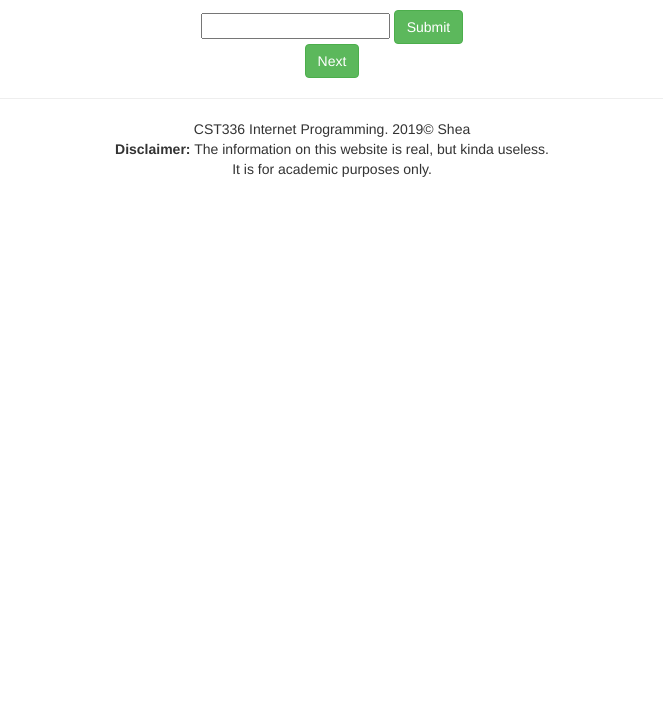
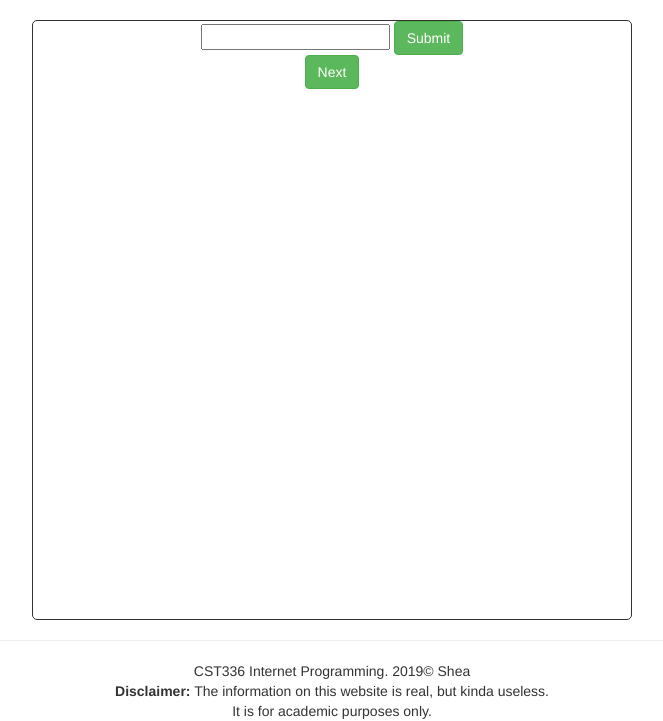
Before and after one commit to LAShea92/cst336-hw2, a PHP site: page / in a window 1280 px wide. Shown: the part 89-810 px from the top of the page, without its empty margins (308-971 px from the left). Before the commit the page ends 266 px from the top, so only its background shows below. Run offline with PHP 8.4, Linux system fonts and the light colour scheme; some libraries are stand-ins or nearby versions.

Commit message:
This is one in many

```diff
--- a/css/styles.css
+++ b/css/styles.css
@@ -0,0 +1,8 @@
+#quizArea{
+    margin: 20px auto;
+    width: 600px;
+    height: 600px;
+    border: solid;
+    border-radius: 5px;
+    border-width: 1px;
+}
--- a/index.php
+++ b/index.php
@@ -17,7 +17,7 @@
             <h1>Honda Quiz</h1>
             <h4>Test your brand specific car knowledge?</h4>
         </header>
-
+          <div id="quizArea">
             <div id="question"></div>
 
             <div id="answer">
@@ -28,7 +28,7 @@
             <div id="next">
               <button class="nextBtn btn btn-success">Next</button>
             </div>
-
+        </div>
         <footer>
             <div>
             <hr>
--- a/js/quiz.js
+++ b/js/quiz.js
@@ -0,0 +1,22 @@
+//VARIABLES
+var questions = ["What is the name of the engine that came in the third generation Acura Integra Type R",
+                 "In other regions where Acura does not exist, what is the name of the Acura RSX?",
+                 "What is the name of the engine series found in high performance Hondas since the early 2000s?"];
+var answers = ["B18C", "Integra", "K Series"];
+//LISTENERS
+$(".submit").on("click", function(){
+    showHint();
+    disableButton($(this));
+});
+//FUNCTIONS
+function displayQuestion(){
+
+}
+
+function checkAnswer(){
+
+}
+
+function nextQuestion(){
+
+}
```
Lines whose indentation alone changed are shown as unchanged.
